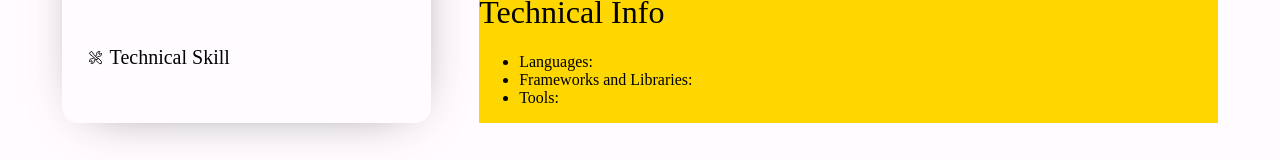
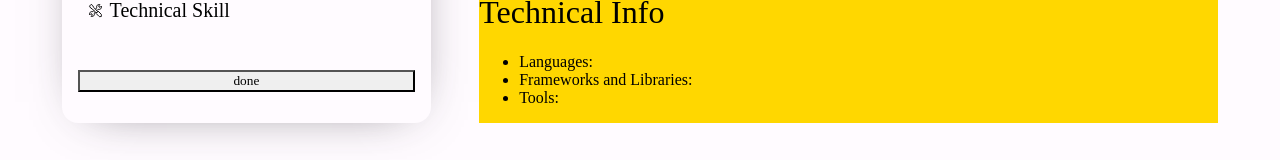
Before and after one commit to mastachiii/top-CVBuilder, a React (Vite) app: page / in a window 1280 px wide. Shown: the part 429-589 px from the top of the page. Built offline with nearby package versions, Linux system fonts and the light colour scheme; a web font is replaced by a local one.

Commit message:
FEAT: Added Done Button For Exiting Active Forms.

```diff
--- a/src/Editor.jsx
+++ b/src/Editor.jsx
@@ -1,5 +1,5 @@
 import { useState } from 'react';
-import { activateForm } from './data';
+import { activateForm, disableForm } from './data';
 import { Fragment } from 'react';
 
 function Input({ type = 'text', text, value, onChange }) {
@@ -23,7 +23,7 @@ function Personal({ handlers }) {
 
     return (
         <div className='personal'>
-            <Input text='Full Name' onChange={handleFullName} />
+            <Input text='Full Name' onChange={handleFullName} value={handlers.copy.fullName} />
             <Input text='Email' onChange={handleEmail} />
             <Input text='Phone' onChange={handlePhone} />
             <Input text='Github' onChange={handleGitHub} />
@@ -384,6 +384,14 @@ function Editor({
                 </h3>
             </div>
             {generalIndex === 4 && <Technical handlers={technicalHandlers} />}
+            <Button
+                text='done'
+                onClick={disableForm({
+                    callback: handleGeneralIndex(null),
+                    className: 'title',
+                    targetClass: 'active',
+                })}
+            />
         </div>
     );
 }
--- a/src/data.js
+++ b/src/data.js
@@ -8,19 +8,37 @@ const personalInfo = {
 
 function activateForm({ callback, className, targetClass, targetIndex }) {
     return () => {
-        const prevElement = document.querySelector(`.${targetClass}`);
-        const targetElement = document.querySelectorAll(`.${className}`);
+        const activeElement = document.querySelector(`.${targetClass}`);
+        const targetElements = document.querySelectorAll(`.${className}`);
         const editor = document.querySelector('.editor'); // Re-style the editor to acommmodate form.
 
         editor.classList.toggle('editor-active');
-        targetElement[targetIndex].classList.add(targetClass);
-        targetElement.forEach((element, index) => {
+        targetElements[targetIndex].classList.add(targetClass);
+        targetElements.forEach((element, index) => {
             if (index !== targetIndex) element.style.display = 'none';
         });
-        if (prevElement) prevElement.classList.remove(targetClass);
+        if (activeElement) activeElement.classList.remove(targetClass);
 
         callback();
     };
 }
 
-export { personalInfo, activateForm };
+// Basically the previous function in reverse, I could refactor the previous one and add conditionals
+// but that would make it messier than it already is.
+function disableForm({ callback, className, targetClass }) {
+    return () => {
+        const activeElement = document.querySelector(`.${targetClass}`);
+        const targetElements = document.querySelectorAll(`.${className}`);
+        const editor = document.querySelector('.editor');
+
+        editor.classList.remove('editor-active');
+        if (activeElement) activeElement.classList.toggle(targetClass);
+        targetElements.forEach((element) => {
+            element.style.display = 'flex';
+        });
+
+        callback();
+    };
+}
+
+export { personalInfo, activateForm, disableForm };
```
